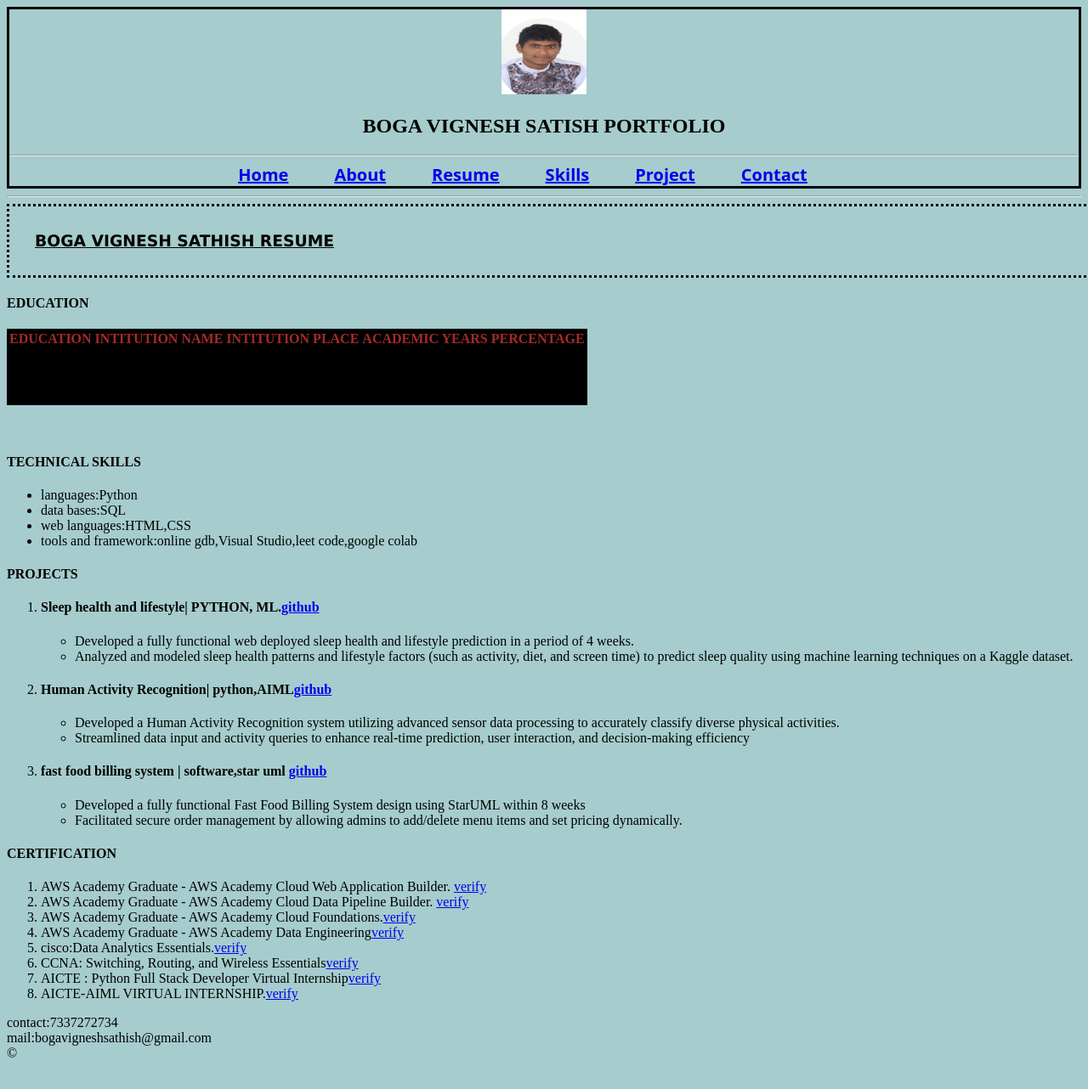
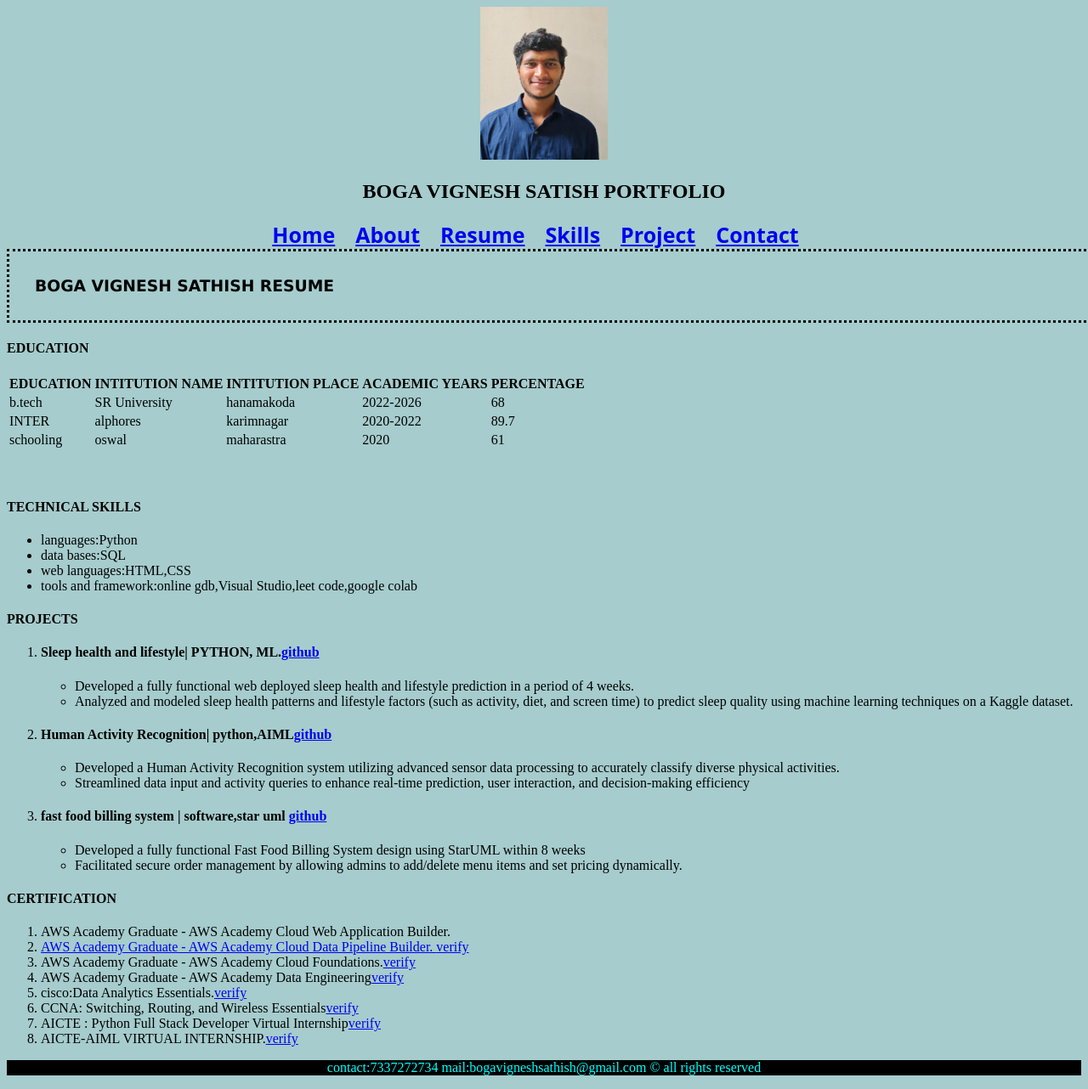
Before and after one commit to Bogavignesh/Sample-Project, a plain HTML site: page resume.html in a window 1280 px wide. Shown: the top 1282 px of the page at 85% size. Drawn offline with Linux system fonts and the light colour scheme.

Commit message:
changes in all files

```diff
--- a/resume.html
+++ b/resume.html
@@ -5,26 +5,18 @@
     <meta name="viewport" content="width=device-width, initial-scale=1.0">
     <title>Document</title>
     <link rel="stylesheet" href="style.css">
-    <style>
-        table{
-            background-color: black;
-        }
-        th{
-            color: brown;
-        }
-    </style>
 </head>
 <body>
     <nav>
-        <img src="img/{03233037-45A4-4F2A-B428-183FB8C66A56}.png" alt="passport" width="100" height="100">
-        <header><h1>BOGA VIGNESH SATISH PORTFOLIO</h1></header><hr>
+         <img src="img/vignesh.jpg" alt="passport" width="150" height="180">
+        <header><h1>BOGA VIGNESH SATISH PORTFOLIO</h1></header>
         <a href="index.html">Home</a>
         <a href="about.html">About</a>
         <a href="resume.html">Resume</a>
         <a href="skills.html">Skills</a>
         <a href="project.html">Project</a>
         <a href="contact.html">Contact</a>
-    </nav><hr>
+    </nav>
      <h3>BOGA VIGNESH SATHISH RESUME</h3>
      <h4>EDUCATION</h4>
      <table>
@@ -93,7 +85,7 @@ decision-making efficiency</li>
     </section>
     <h4>CERTIFICATION</h4>
     <ol>
-        <li>AWS Academy Graduate - AWS Academy Cloud Web Application Builder. <a href="https://www.credly.com/badges/1680e3aa-92fe-46cc-99df-e28ffef06ef0/public_url">verify</a></li>
+        <li>AWS Academy Graduate - AWS Academy Cloud Web Application Builder. <a href="https://www.credly.com/badges/1680e3aa-92fe-46cc-99df-e28ffef06ef0/public_url"verify</a></li>
         <li>AWS Academy Graduate - AWS Academy Cloud Data Pipeline Builder. <a href="https://www.credly.com/badges/a13e76f9-ba05-48bf-b0fd-3c5c8a6f8eb2/public_url">verify</a></li>
         <li>AWS Academy Graduate - AWS Academy Cloud Foundations.<a href="https://www.credly.com/badges/55e50892-49cc-4daf-9df6-160530a83141/public_url">verify</a></li>
         <li>AWS Academy Graduate - AWS Academy Data Engineering<a href="https://www.credly.com/badges/8078dac1-ac7d-44f1-b0d3-ff471c7b7a2a/public_url">verify</a></li>
@@ -103,7 +95,7 @@ decision-making efficiency</li>
         <li>AICTE-AIML VIRTUAL INTERNSHIP.<a href="https://media.licdn.com/dms/image/v2/D4E22AQHQZcXkh30nLA/feedshare-shrink_2048_1536/B4EZbsMTiiHkAs-/0/1747719371598?e=1756944000&v=beta&t=afBVECicriBHlCIaaQ2fd3NvBQKp_3bq__G_MfAXy-c">verify</a></li>
     </ol>
     <footer>
-        <p>contact:7337272734 <br>mail:bogavigneshsathish@gmail.com<br>&copy;</p>
+        <p>contact:7337272734 mail:bogavigneshsathish@gmail.com &copy; all rights reserved</p>
     </footer>
 
 </body>
--- a/style.css
+++ b/style.css
@@ -3,23 +3,30 @@ body{
 }
 nav{
     text-align: center;
-    border-style:solid;
+    border-style:none;
 }
 nav a{
 
     word-spacing: 100%;
-    margin-right: 50px;
-    font-size: 20px;
+    margin-right: 20px;
+    font-size: 25px;
     font-family: system-ui, -apple-system, BlinkMacSystemFont, 'Segoe UI', Roboto, Oxygen, Ubuntu, Cantarell, 'Open Sans', 'Helvetica Neue', sans-serif;
     font-weight: bold;
+    button{
+        color:darkmagenta;
+    }
 }
 h3{
-            text-align:justify;
+            /* text-align:justify; */
             font-family:Verdana, Geneva, Tahoma, sans-serif;
-            text-decoration: underline;
             border-style:dotted;
             padding: 30px;
             margin-top:auto;
             width:100%;
 
         }
+    footer{
+        background-color: black;
+        color: aqua;
+        text-align: center;
+    }
```
Also changed, not shown: about.html (+6 -6 lines), contact.html (+6 -3 lines), index.html (+8 -9 lines), project.html (+5 -5 lines), skills.html (+6 -3 lines), img/vignesh.jpg (added).
